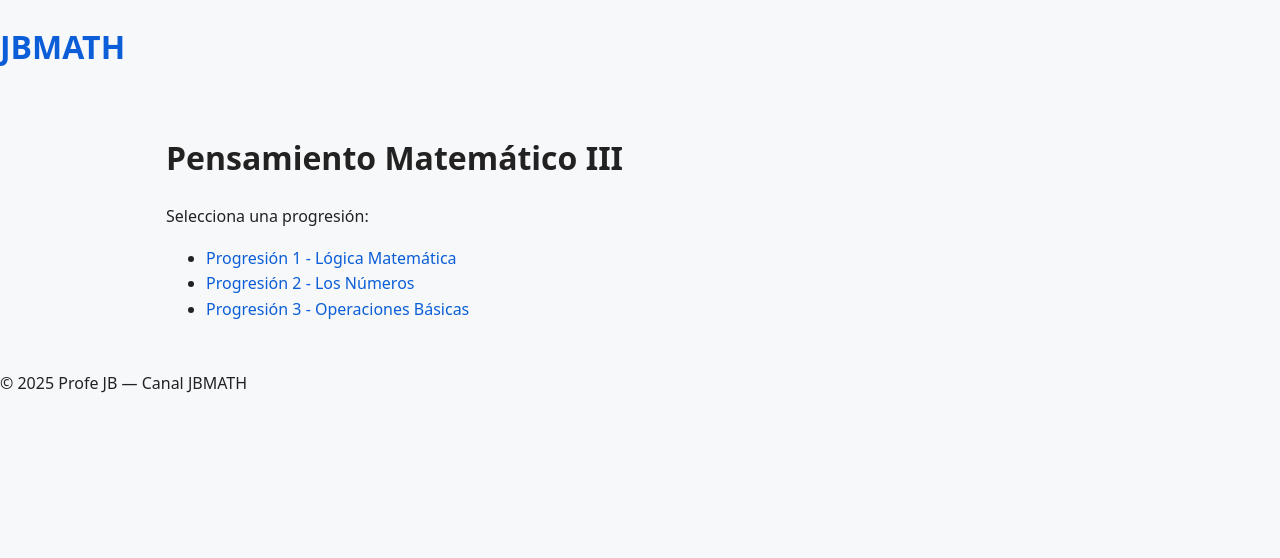
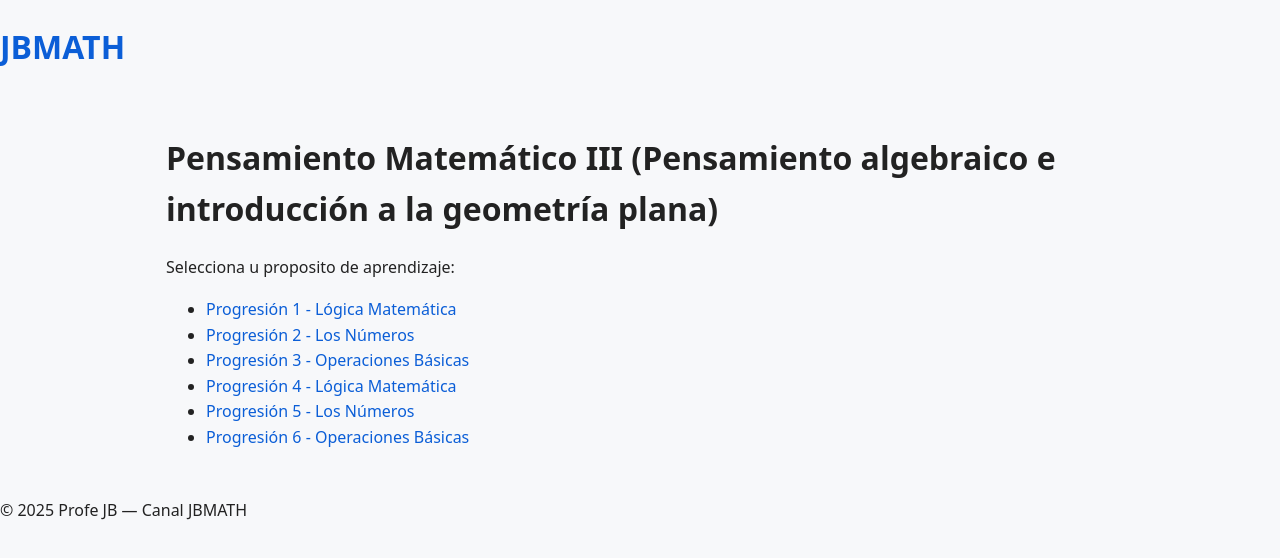
Before and after one commit to jbmath-sys/jbmath-site, a plain HTML site: page pm3_progresiones.html in a window 1280 px wide. Drawn offline with Linux system fonts and the light colour scheme.

Commit message:
Update pm3_progresiones.html

```diff
--- a/pm3_progresiones.html
+++ b/pm3_progresiones.html
@@ -3,7 +3,7 @@
 <head>
   <meta charset="UTF-8">
   <meta name="viewport" content="width=device-width, initial-scale=1">
-  <title>Pensamiento Matemático III - Progresiones | JBMATH</title>
+  <title>Pensamiento Matemático III - Propositos | JBMATH</title>
   <link rel="stylesheet" href="assets/style.css">
 </head>
 <body>
@@ -12,13 +12,16 @@
 </header>
 
 <main class="container">
-  <h1>Pensamiento Matemático III</h1>
-  <p>Selecciona una progresión:</p>
+  <h1>Pensamiento Matemático III (Pensamiento algebraico e introducción a la geometría plana)</h1>
+  <p>Selecciona u proposito de aprendizaje:</p>
 
   <ul>
     <li><a href="pm1_prog1.html">Progresión 1 - Lógica Matemática</a></li>
     <li><a href="pm1_prog2.html">Progresión 2 - Los Números</a></li>
     <li><a href="pm1_prog3.html">Progresión 3 - Operaciones Básicas</a></li>
+    <li><a href="pm1_prog1.html">Progresión 4 - Lógica Matemática</a></li>
+    <li><a href="pm1_prog2.html">Progresión 5 - Los Números</a></li>
+    <li><a href="pm1_prog3.html">Progresión 6 - Operaciones Básicas</a></li>
   </ul>
 </main>
 
```
